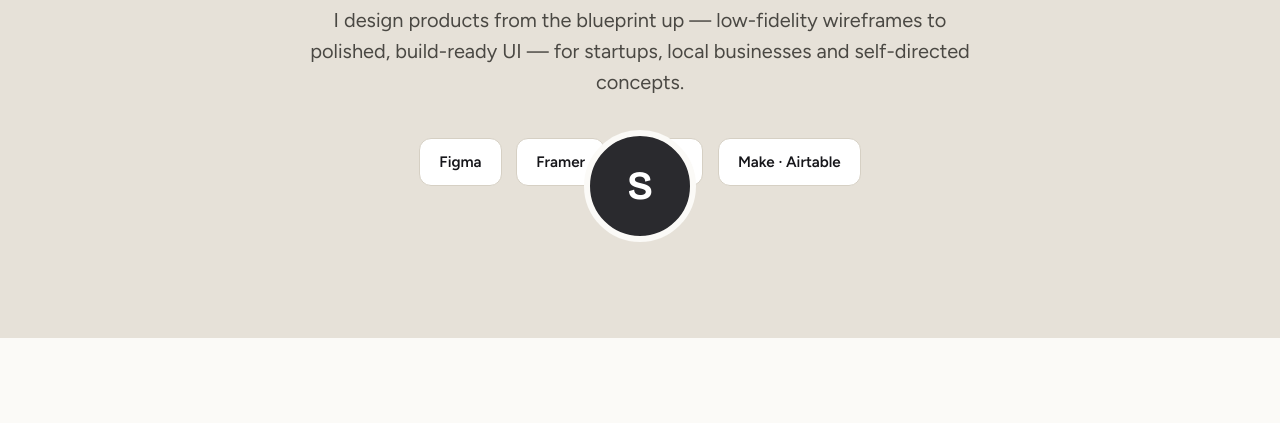
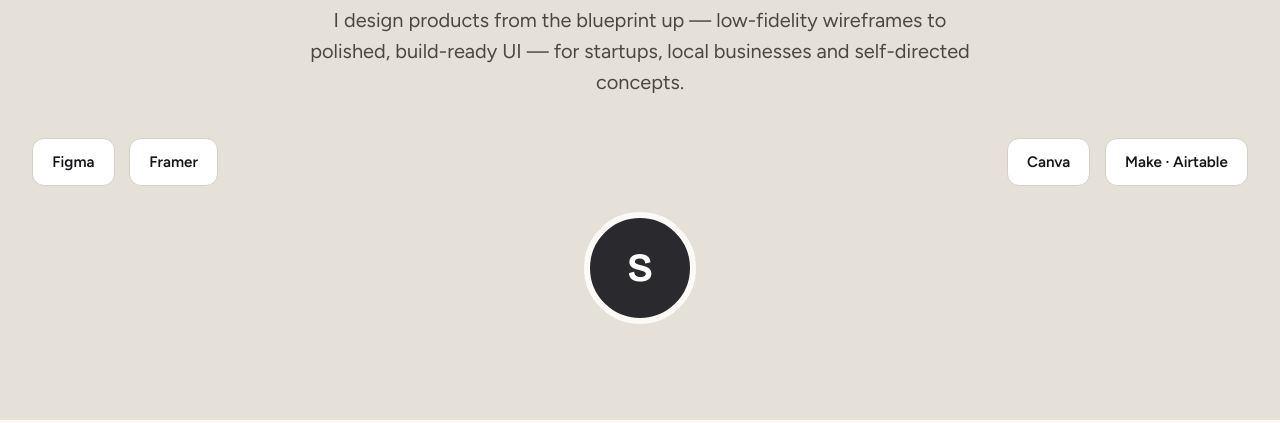
Before and after one commit to syaradua-droid/portfolio, a plain HTML site: page index.html in a window 1280 px wide. Shown: the part 368-791 px from the top of the page. Drawn offline with nearby package versions, Linux system fonts and the light colour scheme.

Commit message:
Fix hero avatar overlapping the Canva tool badge
Avatar's negative margin sat on top of the centered tool-badge row,
hiding "Canva" behind it. Split the badges into two flex groups
(left/right) with the avatar centered below in normal flow instead
of overlapping.

Co-Authored-By: Claude Sonnet 5 <noreply@anthropic.com>
Claude-Session: https://claude.ai/code/session_012yyn67GH55rUMWwLLPbQit

```diff
--- a/home.css
+++ b/home.css
@@ -104,13 +104,17 @@ body.home-page {
   margin: 1.1rem 0 0;
 }
 .home-page .hero-tools {
-  display: flex; flex-wrap: wrap; justify-content: center;
-  gap: 0.9rem; margin-top: 2.5rem;
+  position: relative;
+  width: 100%;
+  display: flex; justify-content: space-between; align-items: center;
+  margin-top: 2.5rem;
 }
+.home-page .hero-tools .tool-group { display: flex; gap: 0.9rem; }
 .home-page .hero-tool {
   height: 3rem; padding: 0 1.2rem; border-radius: 12px;
   background: var(--h-card); border: 1px solid var(--h-border-2);
   display: flex; align-items: center; font-weight: 600; font-size: 0.95rem;
+  white-space: nowrap;
 }
 .home-page .hero-avatar {
   width: 7rem; height: 7rem; border-radius: 50%;
@@ -118,7 +122,7 @@ body.home-page {
   background: #2A2A2E; color: #fff;
   display: flex; align-items: center; justify-content: center;
   font-family: 'Bricolage Grotesque', sans-serif; font-weight: 700; font-size: 2.5rem;
-  margin-top: -3.5rem;
+  margin: 1.6rem auto 0;
 }
 
 /* ---------- INTRO (bio + hire card) ---------- */
@@ -229,6 +233,8 @@ body.home-page {
 }
 
 @media (max-width: 700px) {
+  .home-page .hero-tools { flex-wrap: wrap; justify-content: center; gap: 0.9rem; }
+  .home-page .hero-tools .tool-group { justify-content: center; flex-wrap: wrap; }
   .home-page .site-nav .wrap { flex-wrap: wrap; height: auto; min-height: 80px; padding-top: 0.6rem; padding-bottom: 0.6rem; }
   .home-page .nav-toggle { display: flex; }
   .home-page .nav-links {
--- a/index.html
+++ b/index.html
@@ -28,10 +28,14 @@
   <div class="hero-role display">UX / UI Designer</div>
   <p class="hero-lede">I design products from the blueprint up — low-fidelity wireframes to polished, build-ready UI — for startups, local businesses and self-directed concepts.</p>
   <div class="hero-tools">
-    <span class="hero-tool">Figma</span>
-    <span class="hero-tool">Framer</span>
-    <span class="hero-tool">Canva</span>
-    <span class="hero-tool">Make · Airtable</span>
+    <div class="tool-group">
+      <span class="hero-tool">Figma</span>
+      <span class="hero-tool">Framer</span>
+    </div>
+    <div class="tool-group">
+      <span class="hero-tool">Canva</span>
+      <span class="hero-tool">Make · Airtable</span>
+    </div>
   </div>
   <div class="hero-avatar">S</div>
 </header>
```
